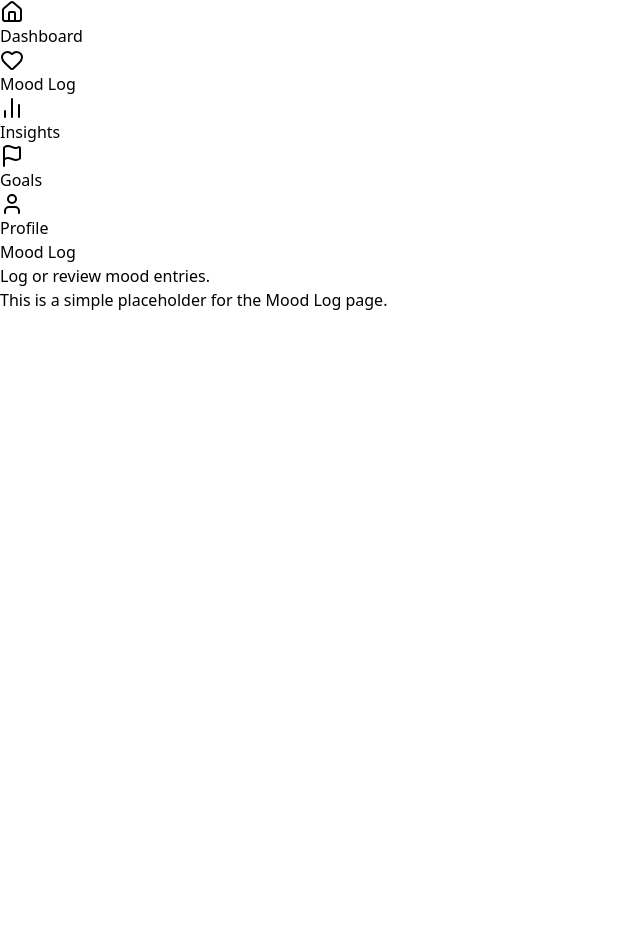
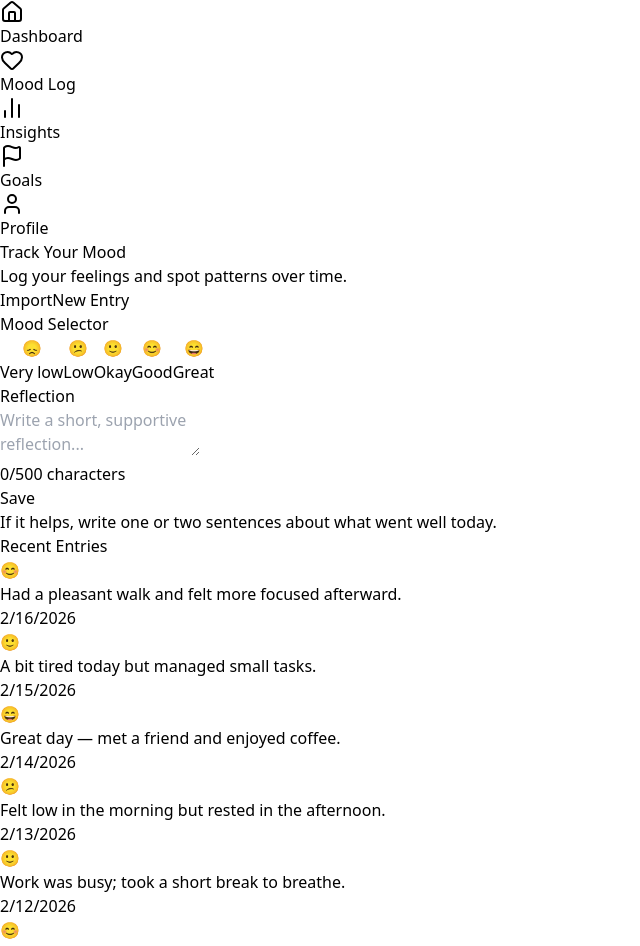
Before and after one commit to sharma-anahita/mental-health-app, a React app in the folder frontend/: page /mood in a window 1280 px wide. Shown: the top 946 px of the page, without its empty margins (0-640 px from the left). Before the commit the page ends 800 px from the top, so only its background shows below. Built offline with nearby package versions, Linux system fonts and the light colour scheme; the HTML template or start-up script is replaced by a standard one.

Commit message:
added moodlog data pages temp data and built structure for further integrations

```diff
--- a/frontend/src/AppRoutes.tsx
+++ b/frontend/src/AppRoutes.tsx
@@ -11,6 +11,7 @@ import {
 import AppLayout from "./app/layout/AppLayout";
 import Sidebar from "./components/dashboard/Sidebar";
 import DashboardPage from "./pages/Dashboard/DashboardPage";
+import MoodLogPage from "./pages/MoodLog/MoodLogPage";
 
 // Lightweight placeholders for pages you haven't added yet.
 const Placeholder: React.FC<{ title: string; note?: string }> = ({ title, note }) => (
@@ -21,7 +22,7 @@ const Placeholder: React.FC<{ title: string; note?: string }> = ({ title, note }
   </div>
 );
 
-const MoodLog: React.FC = () => <Placeholder title="Mood Log" note="Log or review mood entries." />;
+// Keep placeholder for pages not implemented yet
 const Insights: React.FC = () => <Placeholder title="Insights" note="Graphs and trends." />;
 const Profile: React.FC = () => <Placeholder title="Profile" note="User profile and settings." />;
 
@@ -66,7 +67,7 @@ const AppRoutes: React.FC = () => {
         <Route element={<LayoutWithSidebar />}>
           <Route index element={<Navigate to="/dashboard" replace />} />
           <Route path="dashboard" element={<DashboardPage />} />
-          <Route path="mood" element={<MoodLog />} />
+          <Route path="mood" element={<MoodLogPage />} />
           <Route path="insights" element={<Insights />} />
           <Route path="profile" element={<Profile />} />
         </Route>
--- /dev/null
+++ b/frontend/src/components/mood/MoodSelector.tsx
@@ -0,0 +1,50 @@
+import React from "react";
+
+interface MoodOption {
+  id: number;
+  label: string;
+  emoji: string;
+}
+
+const MOODS: MoodOption[] = [
+  { id: 0, label: "Very low", emoji: "😞" },
+  { id: 1, label: "Low", emoji: "😕" },
+  { id: 2, label: "Okay", emoji: "🙂" },
+  { id: 3, label: "Good", emoji: "😊" },
+  { id: 4, label: "Great", emoji: "😄" },
+];
+
+interface MoodSelectorProps {
+  selected: number | null;
+  onChange: (value: number) => void;
+  className?: string;
+}
+
+export default function MoodSelector({ selected, onChange, className = "" }: MoodSelectorProps) {
+  return (
+    <div role="radiogroup" aria-label="Mood selector" className={`flex items-center gap-3 ${className}`}>
+      {MOODS.map((m) => {
+        const isSelected = selected === m.id;
+        return (
+          <button
+            key={m.id}
+            type="button"
+            role="radio"
+            aria-checked={isSelected}
+            onClick={() => onChange(m.id)}
+            className={
+              `flex flex-col items-center justify-center gap-1 px-4 py-3 rounded-2xl transition-transform duration-200 ease-in-out focus:outline-none ` +
+              `hover:scale-105 ` +
+              (isSelected
+                ? `ring-2 ring-indigo-200 bg-gradient-to-br from-indigo-50 to-pink-50 shadow-sm transform scale-105`
+                : `bg-white/60 hover:bg-white/80`)
+            }
+          >
+            <div className={`text-2xl ${isSelected ? "scale-110" : ""}`}>{m.emoji}</div>
+            <span className="text-xs text-slate-600">{m.label}</span>
+          </button>
+        );
+      })}
+    </div>
+  );
+}
--- /dev/null
+++ b/frontend/src/components/mood/MoodTimeline.tsx
@@ -0,0 +1,45 @@
+import React from "react";
+import Card from "../ui/Card";
+import Badge from "../ui/Badge";
+import { BodyText, SubtleText } from "../ui/Typography";
+
+export interface MoodTimelineEntry {
+  id?: string | number;
+  emoji: string;
+  note?: string;
+  date: string; // ISO date or human-friendly
+}
+
+interface MoodTimelineProps {
+  entries: MoodTimelineEntry[];
+  className?: string;
+  maxPreviewChars?: number;
+}
+
+export default function MoodTimeline({ entries, className = "", maxPreviewChars = 120 }: MoodTimelineProps) {
+  const preview = (text?: string) => {
+    if (!text) return "";
+    return text.length > maxPreviewChars ? `${text.slice(0, maxPreviewChars).trim()}…` : text;
+  };
+
+  return (
+    <div className={`flex flex-col gap-3 ${className}`}>
+      {entries.map((e) => (
+        <Card key={e.id ?? `${e.date}-${e.emoji}`} className="p-3">
+          <div className="flex items-start gap-3">
+            <div className="flex-shrink-0">
+              <Badge variant="calm" className="w-12 h-12 inline-flex items-center justify-center rounded-full text-lg">{e.emoji}</Badge>
+            </div>
+
+            <div className="flex-1">
+              <div className="flex items-center justify-between gap-4">
+                <BodyText className="text-slate-800">{preview(e.note)}</BodyText>
+                <SubtleText className="whitespace-nowrap">{new Date(e.date).toLocaleDateString()}</SubtleText>
+              </div>
+            </div>
+          </div>
+        </Card>
+      ))}
+    </div>
+  );
+}
--- /dev/null
+++ b/frontend/src/components/mood/ReflectionInput.tsx
@@ -0,0 +1,55 @@
+import React from "react";
+import Card from "../ui/Card";
+import Button from "../ui/Button";
+import { BodyText, SubtleText } from "../ui/Typography";
+
+interface ReflectionInputProps {
+  value: string;
+  onChange: (value: string) => void;
+  onSave?: () => void;
+  placeholder?: string;
+  maxChars?: number;
+  className?: string;
+}
+
+export default function ReflectionInput({
+  value,
+  onChange,
+  onSave,
+  placeholder = "Write a short, supportive reflection...",
+  maxChars = 500,
+  className = "",
+}: ReflectionInputProps) {
+  const handleChange = (e: React.ChangeEvent<HTMLTextAreaElement>) => {
+    const v = e.target.value;
+    if (maxChars) onChange(v.slice(0, maxChars));
+    else onChange(v);
+  };
+
+  return (
+    <Card className={`p-4 ${className}`}>
+      <div className="flex flex-col">
+        <textarea
+          value={value}
+          onChange={handleChange}
+          placeholder={placeholder}
+          className="w-full min-h-[120px] resize-vertical rounded-xl p-3 text-sm text-slate-700 bg-white/90 ring-1 ring-slate-100 shadow-inner focus:outline-none focus:ring-2 focus:ring-indigo-100"
+          aria-label="Reflection input"
+        />
+
+        <div className="mt-3 flex items-center justify-between">
+          <SubtleText>{value.length}/{maxChars} characters</SubtleText>
+          <div>
+            <Button variant="primary" onClick={onSave} disabled={!onSave}>
+              Save
+            </Button>
+          </div>
+        </div>
+
+        <div className="mt-2">
+          <BodyText className="text-slate-600">If it helps, write one or two sentences about what went well today.</BodyText>
+        </div>
+      </div>
+    </Card>
+  );
+}
--- /dev/null
+++ b/frontend/src/data/mockMoodLogs.ts
@@ -0,0 +1,49 @@
+// Mock mood log entries (typed) for UI development and future backend mapping
+
+export interface MoodLogEntry {
+  id: string;
+  mood: number; // 0 (very low) .. 4 (great)
+  note: string;
+  date: string; // ISO date string
+}
+
+export const mockMoodLogs: MoodLogEntry[] = [
+  {
+    id: "ml-001",
+    mood: 3,
+    note: "Had a pleasant walk and felt more focused afterward.",
+    date: "2026-02-16T18:30:00Z",
+  },
+  {
+    id: "ml-002",
+    mood: 2,
+    note: "A bit tired today but managed small tasks.",
+    date: "2026-02-15T20:10:00Z",
+  },
+  {
+    id: "ml-003",
+    mood: 4,
+    note: "Great day — met a friend and enjoyed coffee.",
+    date: "2026-02-14T16:45:00Z",
+  },
+  {
+    id: "ml-004",
+    mood: 1,
+    note: "Felt low in the morning but rested in the afternoon.",
+    date: "2026-02-13T09:30:00Z",
+  },
+  {
+    id: "ml-005",
+    mood: 2,
+    note: "Work was busy; took a short break to breathe.",
+    date: "2026-02-12T13:20:00Z",
+  },
+  {
+    id: "ml-006",
+    mood: 3,
+    note: "Calmer evening after finishing a small side project.",
+    date: "2026-02-11T21:05:00Z",
+  },
+];
+
+export default mockMoodLogs;
--- a/frontend/src/pages/MoodLog/MoodLogPage.tsx
+++ b/frontend/src/pages/MoodLog/MoodLogPage.tsx
@@ -1,10 +1,16 @@
-import React from "react";
-import Card from "../../components/ui/Card";
+import React, { useState } from "react";
+import { PageTitle, SubtleText, CardTitle } from "../../components/ui/Typography";
 import Button from "../../components/ui/Button";
-import { PageTitle, SubtleText, CardTitle } from "../../components/ui/Typography";
+
+import MoodSelector from "../../components/mood/MoodSelector";
+import ReflectionInput from "../../components/mood/ReflectionInput";
+import MoodTimeline from "../../components/mood/MoodTimeline";
+import mockMoodLogs from "../../data/mockMoodLogs";
 
 const MoodLogPage: React.FC = () => {
-  // Presentational placeholders only — no logic
+  const [selectedMood, setSelectedMood] = useState<number | null>(null);
+  const [reflection, setReflection] = useState("");
+
   return (
     <div className="max-w-7xl mx-auto px-8 py-10">
       <header className="flex items-center justify-between mb-8">
@@ -20,36 +26,30 @@ const MoodLogPage: React.FC = () => {
       </header>
 
       <div className="grid grid-cols-12 gap-6">
-        <div className="col-span-12 lg:col-span-4 flex flex-col gap-6">
-          <Card header={<CardTitle>Mood Selector</CardTitle>} className="min-h-[240px] p-4">
-            <div className="h-40 flex flex-col items-center justify-center gap-4">
-              <div className="flex items-center gap-4">
-                <div className="w-12 h-12 rounded-full bg-pink-100 flex items-center justify-center text-xl">😊</div>
-                <div className="w-12 h-12 rounded-full bg-indigo-100 flex items-center justify-center text-xl">😐</div>
-                <div className="w-12 h-12 rounded-full bg-indigo-200 flex items-center justify-center text-xl">😔</div>
-              </div>
-              <div className="text-sm text-slate-500">Tap a mood to select — placeholder</div>
+        <aside className="col-span-12 lg:col-span-4 flex flex-col gap-6">
+          <div>
+            <CardTitle>Mood Selector</CardTitle>
+            <div className="mt-3">
+              <MoodSelector selected={selectedMood} onChange={setSelectedMood} />
             </div>
-          </Card>
+          </div>
 
-          <Card header={<CardTitle>Quick Notes</CardTitle>} className="min-h-[160px] p-4">
-            <textarea
-              readOnly
-              value={"No notes yet. Use reflections to capture context for your mood."}
-              className="w-full h-28 resize-none rounded-lg p-3 text-sm text-slate-700 bg-white/80 ring-1 ring-slate-100"
-            />
-          </Card>
-        </div>
+          <div>
+            <CardTitle>Reflection</CardTitle>
+            <div className="mt-3">
+              <ReflectionInput value={reflection} onChange={setReflection} onSave={() => {}} />
+            </div>
+          </div>
+        </aside>
 
-        <div className="col-span-12 lg:col-span-8 flex flex-col gap-6">
-          <Card header={<div className="text-sm font-semibold">Calendar / Timeline</div>} className="min-h-[420px] p-4">
-            <div className="h-96 flex items-center justify-center text-slate-400">Calendar / timeline placeholder</div>
-          </Card>
-
-          <Card header={<div className="text-sm font-semibold">Reflection</div>} className="min-h-[160px] p-4">
-            <div className="text-sm text-slate-600">Use this space to reflect on today's mood. (placeholder)</div>
-          </Card>
-        </div>
+        <main className="col-span-12 lg:col-span-8 flex flex-col gap-6">
+          <div>
+            <CardTitle>Recent Entries</CardTitle>
+            <div className="mt-3">
+              <MoodTimeline entries={mockMoodLogs.map((m) => ({ emoji: ["😞","😕","🙂","😊","😄"][m.mood] , note: m.note, date: m.date, id: m.id }))} />
+            </div>
+          </div>
+        </main>
       </div>
     </div>
   );
```
